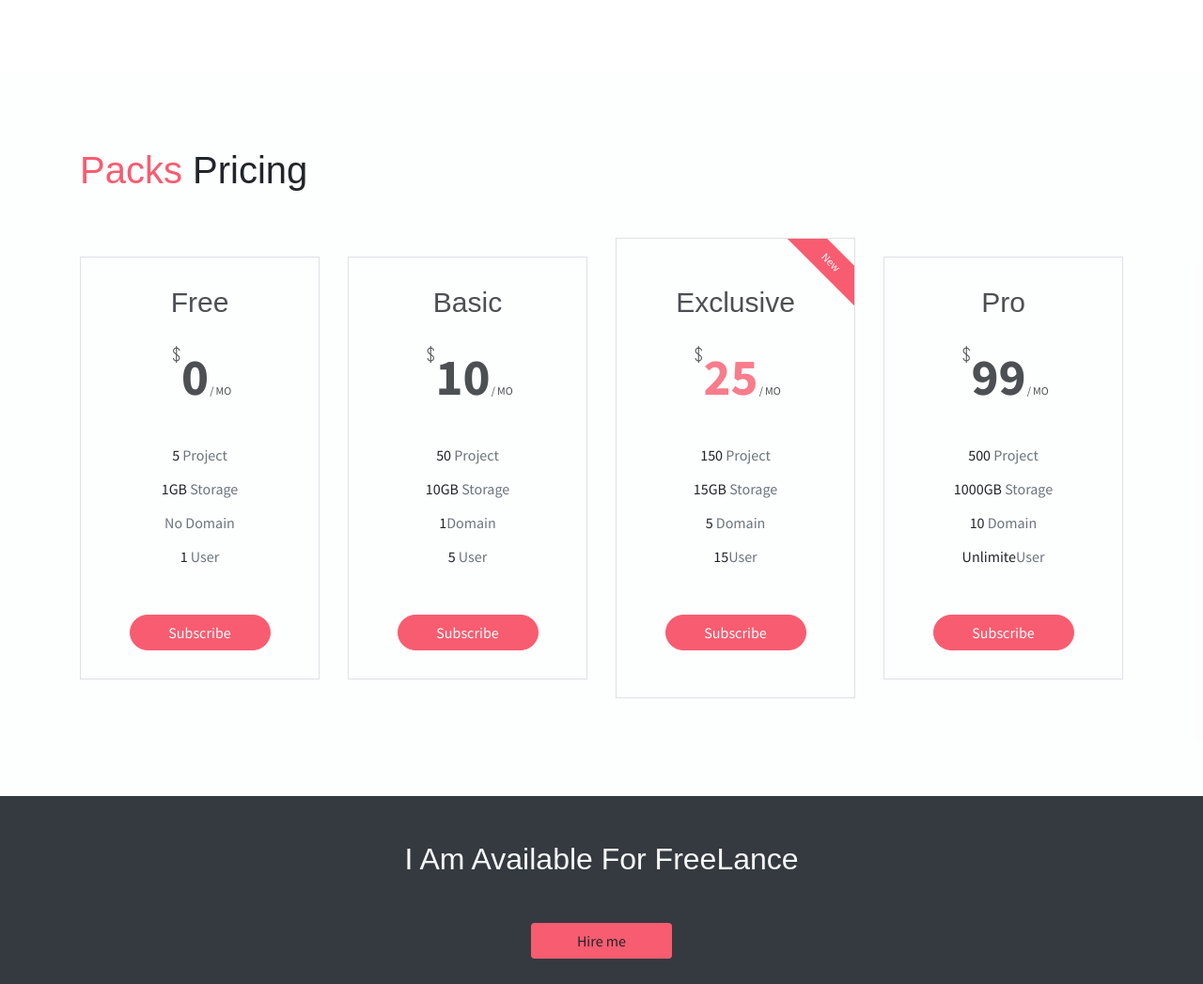
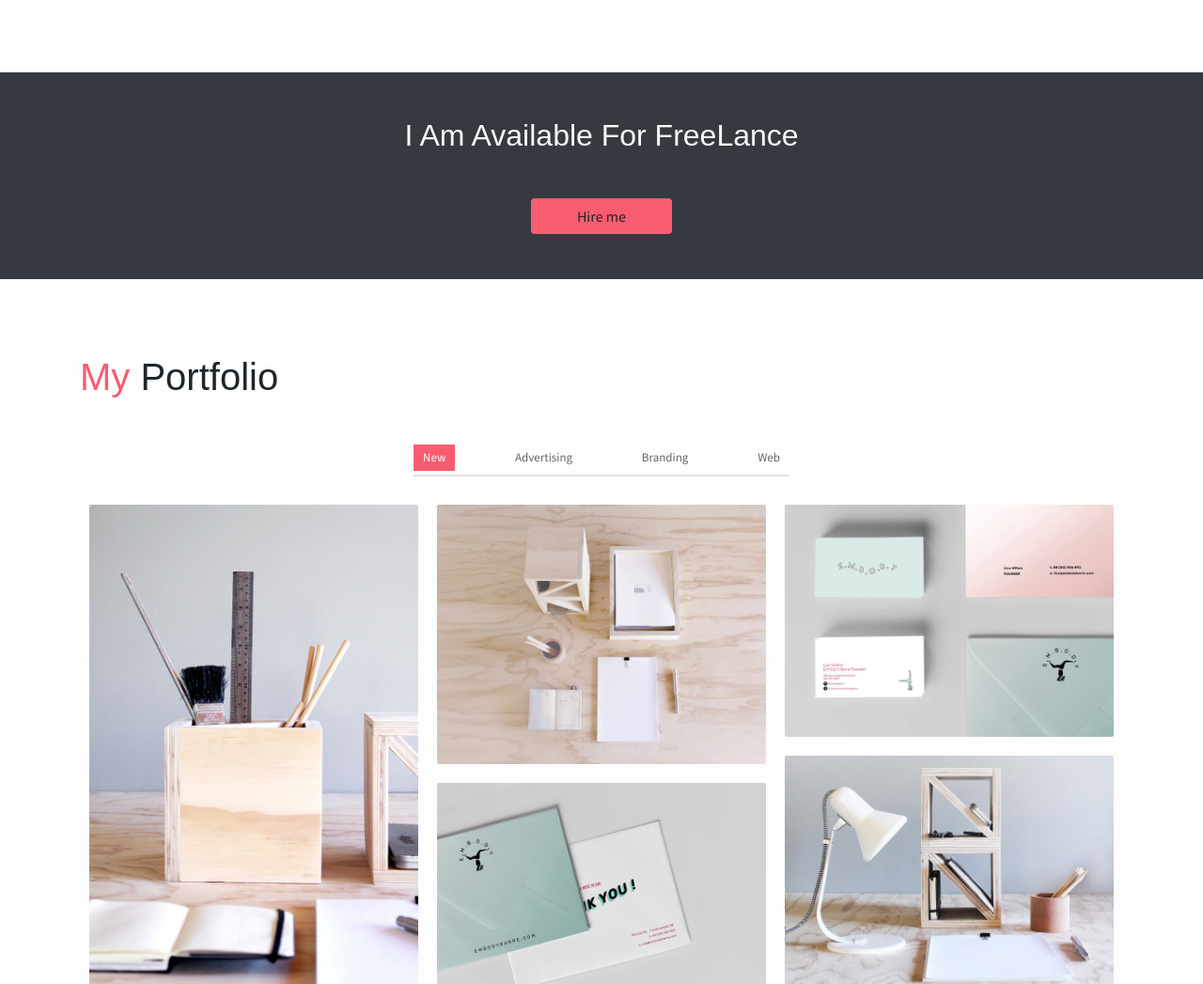
Before and after one commit to JesusDun/JesusGarcia, a plain HTML site: page index.html in a window 1280 px wide. Shown: the part 3530-4577 px from the top of the page at 94% size. Drawn offline with Linux system fonts and the light colour scheme; some packages are replaced by stand-ins of ours.

Commit message:
Update index.html

```diff
--- a/index.html
+++ b/index.html
@@ -374,81 +374,6 @@
         </div>
     </section>
 
-    <section class="section bg-custom-gray" id="price">
-        <div class="container">
-            <h1 class="mb-5"><span class="text-danger">Packs</span> Pricing</h1>
-            <div class="row align-items-center">
-                <div class="col-md-6 col-lg-3">
-                    <div class="price-card text-center mb-4">
-                        <h3 class="price-card-title">Free</h3>
-                        <div class="price-card-cost">
-                            <sup class="ti-money"></sup>
-                            <span class="num">0</span>
-                            <span class="date">MO</span>
-                        </div>
-                        <ul class="list">
-                            <li class="list-item">5 <span class="text-muted">Project</span></li>
-                            <li class="list-item">1GB <span class="text-muted">Storage</span></li>
-                            <li class="list-item"><span class="text-muted">No Domain</span></li>
-                            <li class="list-item">1 <span class="text-muted">User</span></li>
-                        </ul>
-                        <button class="btn btn-primary btn-rounded w-lg">Subscribe</button>
-                    </div>
-                </div>
-                <div class="col-md-6 col-lg-3">
-                    <div class="price-card text-center mb-4">
-                        <h3 class="price-card-title">Basic</h3>
-                        <div class="price-card-cost">
-                            <sup class="ti-money"></sup>
-                            <span class="num">10</span>
-                            <span class="date">MO</span>
-                        </div>
-                        <ul class="list">
-                            <li class="list-item">50 <span class="text-muted">Project</span></li>
-                            <li class="list-item">10GB <span class="text-muted">Storage</span></li>
-                            <li class="list-item">1<span class="text-muted">Domain</span></li>
-                            <li class="list-item">5 <span class="text-muted">User</span></li>
-                        </ul>
-                        <button class="btn btn-primary btn-rounded w-lg">Subscribe</button>
-                    </div>
-                </div>
-                <div class="col-md-6 col-lg-3">
-                    <div class="price-card text-center price-card-requried mb-4">
-                        <h3 class="price-card-title">Exclusive</h3>
-                        <div class="price-card-cost">
-                            <sup class="ti-money"></sup>
-                            <span class="num">25</span>
-                            <span class="date">MO</span>
-                        </div>
-                        <ul class="list">
-                            <li class="list-item">150 <span class="text-muted">Project</span></li>
-                            <li class="list-item">15GB <span class="text-muted">Storage</span></li>
-                            <li class="list-item">5<span class="text-muted"> Domain</span></li>
-                            <li class="list-item">15<span class="text-muted">User</span></li>
-                        </ul>
-                        <button class="btn btn-primary btn-rounded w-lg">Subscribe</button>
-                    </div>
-                </div>
-                <div class="col-md-6 col-lg-3">
-                    <div class="price-card text-center mb-4">
-                        <h3 class="price-card-title">Pro</h3>
-                        <div class="price-card-cost">
-                            <sup class="ti-money"></sup>
-                            <span class="num">99</span>
-                            <span class="date">MO</span>
-                        </div>
-                        <ul class="list">
-                            <li class="list-item">500 <span class="text-muted">Project</span></li>
-                            <li class="list-item">1000GB <span class="text-muted">Storage</span></li>
-                            <li class="list-item">10<span class="text-muted"> Domain</span></li>
-                            <li class="list-item">Unlimite<span class="text-muted">User</span></li>
-                        </ul>
-                        <button class="btn btn-primary btn-rounded w-lg">Subscribe</button>
-                    </div>
-                </div>
-            </div>
-        </div>
-    </section>
     <section class="section bg-dark py-5">
         <div class="container text-center">
             <h2 class="text-light mb-5 font-weight-normal">I Am Available For FreeLance</h2>
```
